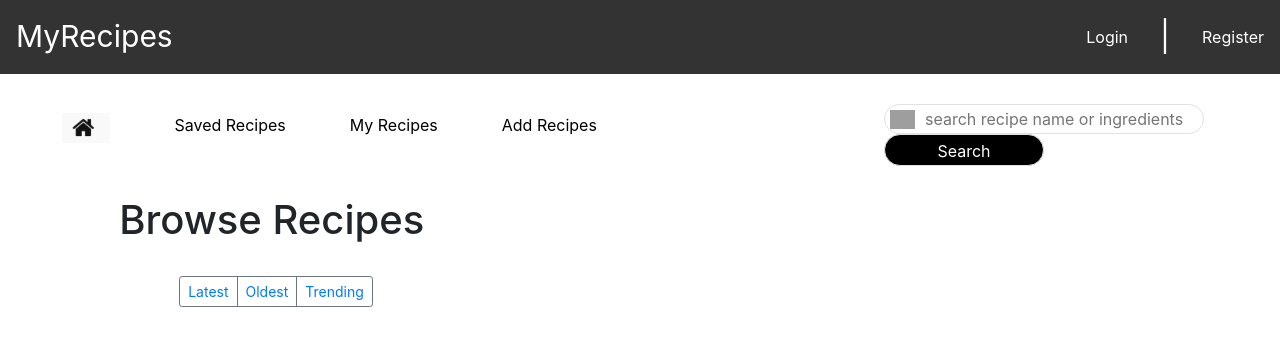
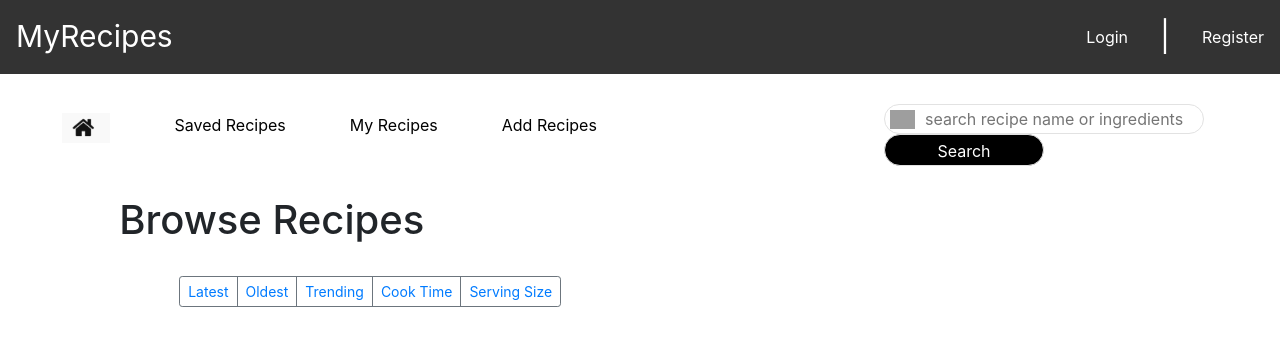
Before and after one commit to 2253612C/ITECHGroupProject, a Django app: page / in a window 1280 px wide. Shown: the top 346 px of the page. Run offline with Django 3.2, Linux system fonts and the light colour scheme; data that the repository does not hold is empty; parts of the project's set-up code (start-up, migrations or seed data) failed here and were passed over; some libraries are stand-ins or nearby versions; grey boxes are pictures that could not be loaded.

Commit message:
added more sort features

```diff
--- a/recipeSite/forms.py
+++ b/recipeSite/forms.py
@@ -24,7 +24,7 @@ class RecipeForm(forms.ModelForm):
     category =  forms.CharField(label="Category",max_length=20, help_text="Please enter the category name.")
     description = forms.CharField(label="Add a short description.",max_length=250, help_text="Please enter the description.",widget=forms.Textarea(attrs={'rows':2})) #was textfield
     method = forms.CharField(label="Add a method",max_length=500, help_text="Please enter the method.",widget=forms.Textarea(attrs={'rows':2})) #was textfield
-    cookTime = forms.IntegerField(label="Cook Time",help_text="Please enter the cook time (in minutes)")
+    cookTime = forms.IntegerField(label="Cook Time",help_text="Please enter the cook time (in minutes)",min_value=1)
     servings = forms.IntegerField(label="Serving Size",help_text="Please enter the serving size.",min_value=1,max_value=12)
     difficulty = forms.ChoiceField(label="Difficulty",choices=Recipe.RECIPE_DIFFICULTY,help_text="Please enter the difficulty.")
     image=  forms.ImageField(label="Add an Image")
--- a/recipeSite/models.py
+++ b/recipeSite/models.py
@@ -32,7 +32,7 @@ class Recipe(models.Model):
     category =  models.CharField(max_length=20)
     description = models.TextField(max_length=500)
     method = models.TextField(max_length=500)
-    cookTime = models.IntegerField(default=0)
+    cookTime = models.PositiveIntegerField(default=0)
     difficulty = models.CharField(max_length=6 ,
                                   choices=RECIPE_DIFFICULTY,
                                    default=EASY)
--- a/recipeSite/views.py
+++ b/recipeSite/views.py
@@ -28,6 +28,10 @@ def sort_recipes(recipeList, request):
             recipeList = recipeList.order_by('-submissionDateTime')
         if (sort_value=="oldest"):
             recipeList = recipeList.order_by('submissionDateTime')
+        if (sort_value=="cookTime"):
+            recipeList = recipeList.order_by('cookTime')
+        if (sort_value=="servings"):
+            recipeList = recipeList.order_by('-servings')
 
     except MultiValueDictKeyError: #no get request called 'sort' was sent
         recipeList = recipeList.order_by('-likes') #just default to most likes
--- a/templates/recipeSite/browseRecipe.html
+++ b/templates/recipeSite/browseRecipe.html
@@ -21,6 +21,8 @@ Browse Recipes
           <button type="button" class="btn btn-sm btn-outline-secondary"><a href="{% url 'recipeSite:browseRecipes' %}?sort=latest">Latest</a></button>
           <button type="button" class="btn btn-sm btn-outline-secondary"><a href="{% url 'recipeSite:browseRecipes' %}?sort=oldest">Oldest</a></button>
           <button type="button" class="btn btn-sm btn-outline-secondary"><a href="{% url 'recipeSite:browseRecipes' %}?sort=trending">Trending</a></button>
+          <button type="button" class="btn btn-sm btn-outline-secondary"><a href="{% url 'recipeSite:browseRecipes' %}?sort=cookTime">Cook Time</a></button>
+          <button type="button" class="btn btn-sm btn-outline-secondary"><a href="{% url 'recipeSite:browseRecipes' %}?sort=servings">Serving Size</a></button>
         </div>
       </div>
     </div>
--- a/templates/recipeSite/myRecipes.html
+++ b/templates/recipeSite/myRecipes.html
@@ -20,6 +20,9 @@ My Recipes
         <button type="button" class="btn btn-sm btn-outline-secondary"><a href="{% url 'recipeSite:myRecipes' %}?sort=latest">Latest</a></button>
         <button type="button" class="btn btn-sm btn-outline-secondary"><a href="{% url 'recipeSite:myRecipes' %}?sort=oldest">Oldest</a></button>
         <button type="button" class="btn btn-sm btn-outline-secondary"><a href="{% url 'recipeSite:myRecipes' %}?sort=trending">Trending</a></button>
+        <button type="button" class="btn btn-sm btn-outline-secondary"><a href="{% url 'recipeSite:myRecipes' %}?sort=cookTime">Cook Time</a></button>
+        <button type="button" class="btn btn-sm btn-outline-secondary"><a href="{% url 'recipeSite:myRecipes' %}?sort=servings">Serving Size</a></button>
+
       </div>
     </div>
   </div>
--- a/templates/recipeSite/savedRecipes.html
+++ b/templates/recipeSite/savedRecipes.html
@@ -22,6 +22,8 @@ Bookmarked Recipes
           <button type="button" class="btn btn-sm btn-outline-secondary"><a href="{% url 'recipeSite:savedRecipes' %}?sort=latest">Latest</a></button>
           <button type="button" class="btn btn-sm btn-outline-secondary"><a href="{% url 'recipeSite:savedRecipes' %}?sort=oldest">Oldest</a></button>
           <button type="button" class="btn btn-sm btn-outline-secondary"><a href="{% url 'recipeSite:savedRecipes' %}?sort=trending">Trending</a></button>
+          <button type="button" class="btn btn-sm btn-outline-secondary"><a href="{% url 'recipeSite:savedRecipes' %}?sort=cookTime">Cook Time</a></button>
+          <button type="button" class="btn btn-sm btn-outline-secondary"><a href="{% url 'recipeSite:savedRecipes' %}?sort=servings">Serving Size</a></button>
         </div>
       </div>
     </div>
```
